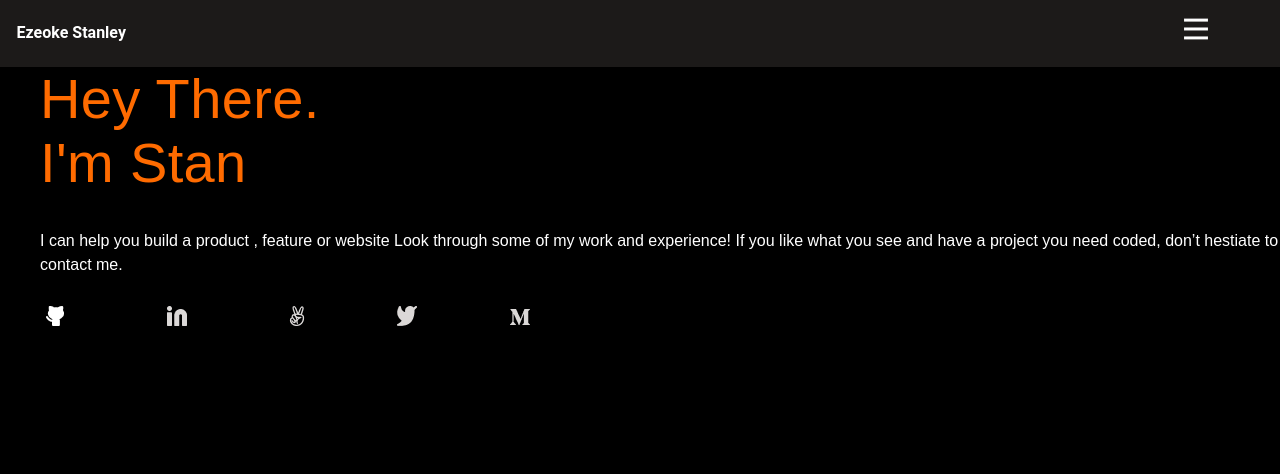
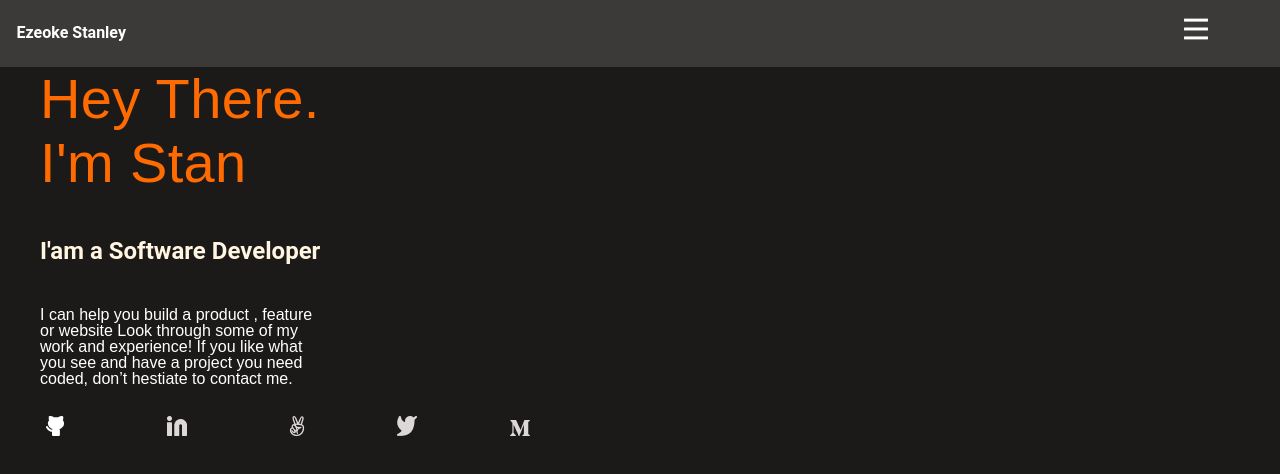
Before and after one commit to Stanleeeeee/Stanley-Portfolio, a plain HTML site: page index.html in a window 1280 px wide. Drawn offline with Linux system fonts and the light colour scheme.

Commit message:
Add corrections to style of haeder and Nav-bar

```diff
--- a/style.css
+++ b/style.css
@@ -12,7 +12,7 @@
 }
 
 body {
-  background-color: black;
+  background-color: #1c1a19;
   height: 100%;
   line-height: 1.8;
   overflow-x: hidden;
@@ -21,7 +21,7 @@ body {
 .navigation-bar {
   padding: 15px;
   border: 2px;
-  background-color: #1c1a19;
+  background-color: #3c3a39;
   width: auto;
 }
 
@@ -30,6 +30,15 @@ body {
   justify-content: space-between;
   align-items: center;
   margin: 0.1em;
+}
+
+.H-title {
+  color: #fff5e1;
+  padding: 40px;
+  font-family: "Roboto", sans-serif;
+  font-weight: 700;
+  font-size: 24px;
+  line-height: 32px;
 }
 
 .items {
@@ -75,11 +84,12 @@ h1 {
 p {
   align-items: center;
   gap: 35px;
-  color: white;
+  color: #fff;
   font-family: "Poppins", sans-serif;
   padding-left: 40px;
   font-size: 16px;
-  line-height: 24px;
+  line-height: 100%;
+  width: 327px;
 }
 
 /* Headline icons */
@@ -105,7 +115,7 @@ p {
     background-image: url("./images/illustration-header-mobile\ \(1\).png");
     background-size: 400px;
     background-repeat: no-repeat;
-    background-position: 100% 10%;
+    background-position: 100% 1%;
     padding: 0 0 5px 5px;
   }
 
```
